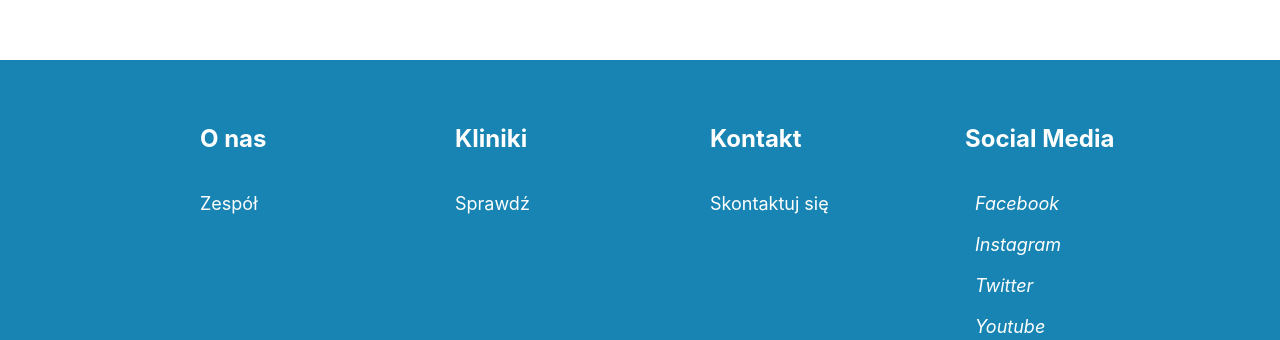
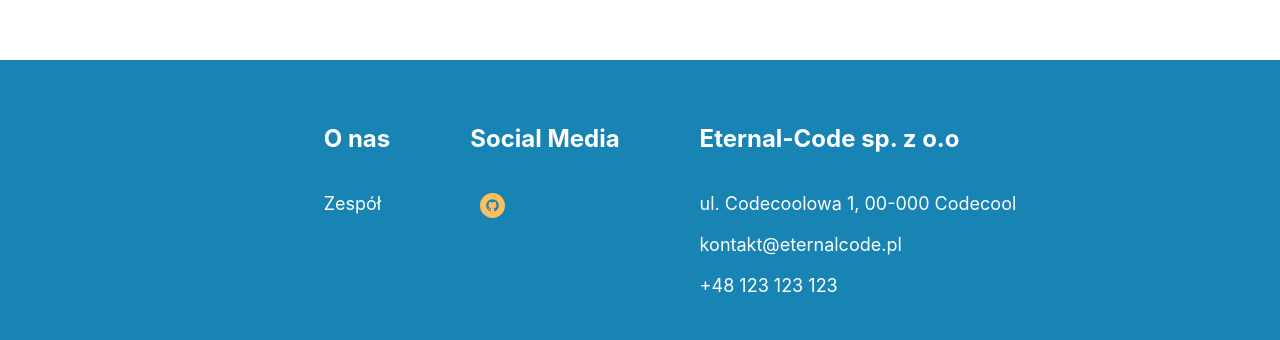
Before and after one commit to asiasmol/DentFlow-frontend, a React (Create React App) app: page / in a window 1280 px wide. Shown: the part 740-1080 px from the top of the page. Built offline with nearby package versions, Linux system fonts and the light colour scheme.

Commit message:
footer updated

```diff
--- a/package.json
+++ b/package.json
@@ -25,6 +25,7 @@
     "react-dom": "^18.2.0",
     "react-router-dom": "^6.9.0",
     "react-scripts": "5.0.1",
+    "react-social-icons": "^5.15.0",
     "react-toastify": "^9.1.2",
     "styled-components": "^5.3.9",
     "typescript": "^4.9.5",
--- a/src/components/footer/Footer.styles.ts
+++ b/src/components/footer/Footer.styles.ts
@@ -32,7 +32,8 @@ export const Column = styled.div`
 `;
 
 export const Row = styled.div`
-  display: grid;
+  display: inherit;
+  justify-content: center;
   grid-template-columns: repeat(auto-fill,
                          minmax(185px, 1fr));
   grid-gap: 20px;
@@ -50,9 +51,16 @@ export const FooterLink = styled.a`
   text-decoration: none;
 
   &:hover {
-      color: green;
+      color: black;
       transition: 200ms ease-in;
   }
+`;
+
+export const FooterText = styled.a`
+  color: #fff;
+  margin-bottom: 20px;
+  font-size: 18px;
+  text-decoration: none;
 `;
 
 export const Heading = styled.p`
--- a/src/components/footer/Footer.tsx
+++ b/src/components/footer/Footer.tsx
@@ -1,4 +1,5 @@
 import React from 'react'
+import { SocialIcon } from 'react-social-icons';
 import {
   Box,
   Container,
@@ -6,6 +7,7 @@ import {
   Column,
   FooterLink,
   Heading,
+  FooterText,
 } from "./Footer.styles";
 
 
@@ -19,44 +21,23 @@ export const Footer = () => {
             <FooterLink href="/profile">Zespół</FooterLink>
           </Column>
           <Column>
-            <Heading>Kliniki</Heading>
-            <FooterLink href="/Clinics">Sprawdź</FooterLink>
-          </Column>
-          <Column>
-            <Heading>Kontakt</Heading>
-            <FooterLink href="/contacts">Skontaktuj się</FooterLink>
-          </Column>
-          <Column>
             <Heading>Social Media</Heading>
             <FooterLink href="#">
               <i className="fab fa-facebook-f">
                 <span style={{ marginLeft: "10px" }}>
-                  Facebook
-                </span>
-              </i>
-            </FooterLink>
-            <FooterLink href="#">
-              <i className="fab fa-instagram">
-                <span style={{ marginLeft: "10px" }}>
-                  Instagram
-                </span>
-              </i>
-            </FooterLink>
-            <FooterLink href="#">
-              <i className="fab fa-twitter">
-                <span style={{ marginLeft: "10px" }}>
-                  Twitter
-                </span>
-              </i>
-            </FooterLink>
-            <FooterLink href="#">
-              <i className="fab fa-youtube">
-                <span style={{ marginLeft: "10px" }}>
-                  Youtube
+                <SocialIcon network="github" bgColor="#FFBE5C" url="https://github.com/EternalCode-pl"
+                style={{ height: 25, width: 25 }} />
                 </span>
               </i>
             </FooterLink>
           </Column>
+          <Column>
+            <Heading>Eternal-Code sp. z o.o</Heading>
+            <FooterText>ul. Codecoolowa 1, 00-000 Codecool</FooterText>
+            <FooterText>kontakt@eternalcode.pl</FooterText>
+            <FooterText>+48 123 123 123</FooterText>
+          </Column>
+
         </Row>
       </Container>
     </Box>
```
Also changed, not shown: 1 other file (tests, documents, lock files or other folders).
